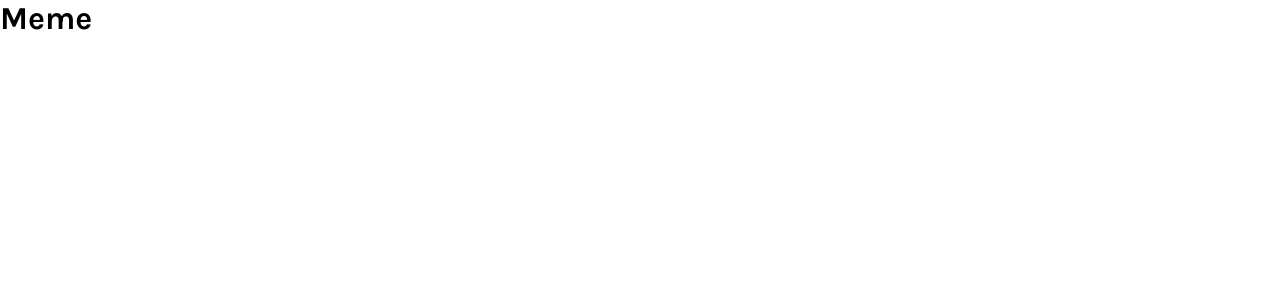
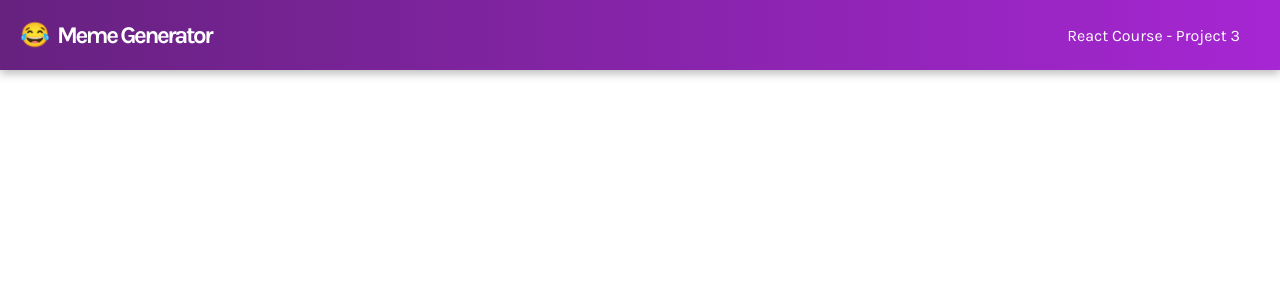
Before and after one commit to robsassack/meme-generator, a React (Vite) app: page / in a window 1280 px wide. Shown: the top 300 px of the page. Built offline with nearby package versions, Linux system fonts and the light colour scheme.

Commit message:
Added header component with styling

```diff
--- a/src/App.css
+++ b/src/App.css
@@ -4,3 +4,37 @@
   box-sizing: border-box;
   font-family: "Karla", Helvetica, Arial, sans-serif;
 }
+
+.header {
+  display: flex;
+  align-items: center;
+  justify-content: space-between;
+  height: 70px;
+  background: linear-gradient(90deg, #672280 1.18%, #A626D3 100%);
+  filter: drop-shadow(0px 4px 4px rgba(0, 0, 0, 0.25));
+  color: white;
+}
+
+.header--logo-container {
+  display: flex;
+  align-items: center;
+  gap: 7px;
+  padding-left: 20px;
+}
+
+.header--logo {
+  font-size: 1.5rem;
+  line-height: 25px;
+}
+
+.header--title {
+  font-weight: 700;
+  font-size: 1.5rem;
+  letter-spacing: -0.1em;
+}
+
+.header--desc {
+  padding-right: 40px;
+  font-family: 'Inter';
+  font-size: 1rem;
+}
--- a/src/App.jsx
+++ b/src/App.jsx
@@ -1,9 +1,10 @@
 import "./App.css";
+import Header from "./components/Header";
 
 function App() {
   return (
     <div className='App'>
-      <h1>Meme</h1>
+      <Header />
     </div>
   );
 }
--- /dev/null
+++ b/src/components/Header.jsx
@@ -0,0 +1,13 @@
+export default function Header() {
+  return (
+    <header className="header">
+      <div className='header--logo-container'>
+        <span className='header--logo'>😂</span>
+        <span className='header--title'>Meme Generator</span>
+      </div>
+      <div className='header--desc'>
+        <span>React Course - Project 3</span>
+      </div>
+    </header>
+  );
+}
```
